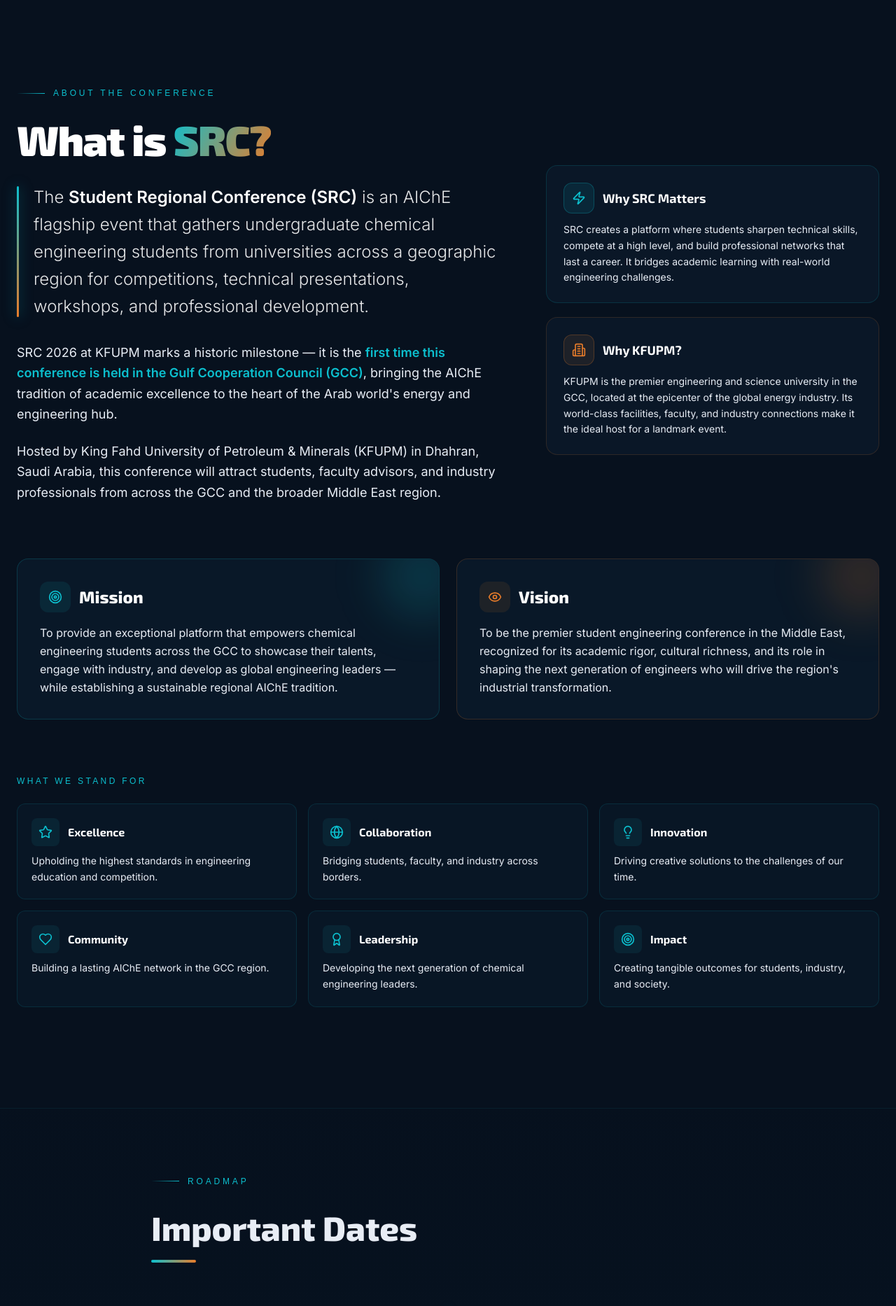
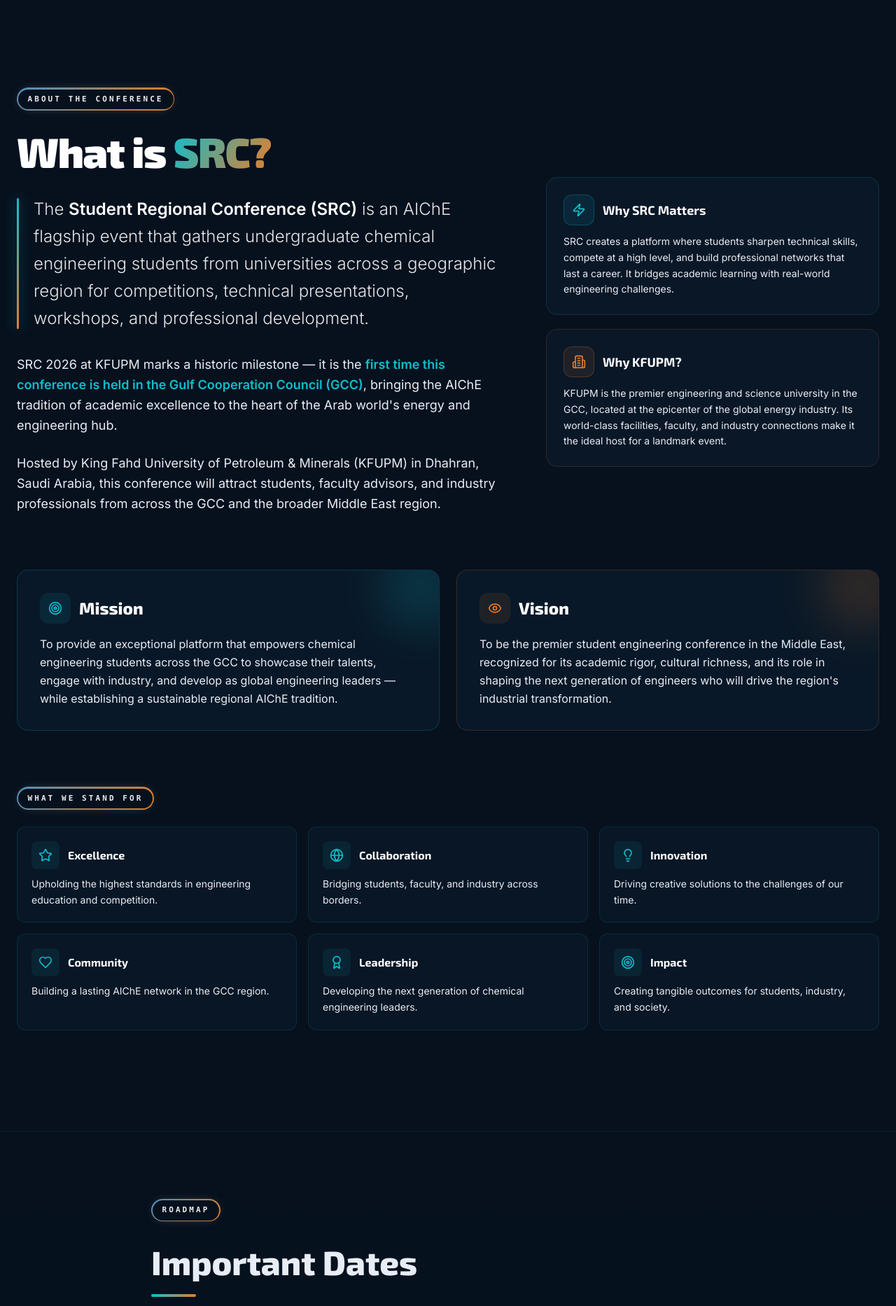
Before and after one commit to whysovague/SRC, a React (Vite) app: page / in a window 1280 px wide. Shown: the part 820-2686 px from the top of the page at 70% size. Built offline with nearby package versions, Linux system fonts and the light colour scheme; a web font is replaced by a local one.

Commit message:
edited eyebrow

```diff
--- a/SRC/app/App.tsx
+++ b/SRC/app/App.tsx
@@ -18,6 +18,9 @@
 // ─── Brand constants ──────────────────────────────────────────────────────────
 const TEAL = "#0CBFCE";
 const ORANGE = "#E87C2A";
+// Palette accents for section-header gradient (light blue → orange)
+const PALETTE_BLUE = "#4c90c1";
+const PALETTE_ORANGE = "#e47d1b";
 
 // ─── Helpers ──────────────────────────────────────────────────────────────────
 function SectionTag({ children }: { children: React.ReactNode }) {
@@ -66,6 +69,16 @@
     >
       {children}
     </button>
+  );
+}
+
+// Section-header eyebrow with a gradient-bordered pill (blue → orange).
+// Used at the top of each home-page section in place of the bare label.
+function GradientEyebrow({ children, className = "" }: { children: React.ReactNode; className?: string }) {
+  return (
+    <span className={`src-eyebrow ${className}`}>
+      <span className="src-eyebrow-inner">{children}</span>
+    </span>
   );
 }
 
@@ -737,6 +750,27 @@
           }
           .src-icard-glow, .src-icard-border { display: none; }
         }
+
+        /* Section eyebrow — gradient-bordered pill */
+        .src-eyebrow {
+          display: inline-block;
+          padding: 1.5px;
+          border-radius: 9999px;
+          background: linear-gradient(135deg, ${PALETTE_BLUE} 0%, ${PALETTE_ORANGE} 100%);
+          box-shadow: 0 0 18px -8px ${PALETTE_BLUE}66, 0 0 18px -8px ${PALETTE_ORANGE}66;
+        }
+        .src-eyebrow-inner {
+          display: inline-block;
+          padding: 6px 14px;
+          border-radius: inherit;
+          background: #07111E;
+          font-family: ui-monospace, SFMono-Regular, Menlo, monospace;
+          font-size: 11px;
+          font-weight: 600;
+          letter-spacing: 0.28em;
+          text-transform: uppercase;
+          color: rgba(255,255,255,0.92);
+        }
       `}</style>
 
       {/* Shared homepage background — molecule network + glow orbs + faint grid */}
@@ -836,9 +870,8 @@
 
         <div className="relative max-w-7xl mx-auto px-6">
           {/* Eyebrow */}
-          <div className="flex items-center gap-3 mb-7 src-rise">
-            <span className="w-10 h-px" style={{ background: `linear-gradient(90deg, transparent, ${TEAL})` }} />
-            <span className="text-xs font-mono tracking-[0.32em] uppercase" style={{ color: TEAL }}>About the Conference</span>
+          <div className="mb-7 src-rise">
+            <GradientEyebrow>About the Conference</GradientEyebrow>
           </div>
 
           <div className="grid lg:grid-cols-12 gap-12 lg:gap-16 items-center">
@@ -915,8 +948,8 @@
 
           {/* Values */}
           <div className="mt-20">
-            <div className="flex items-center gap-3 mb-6">
-              <p className="text-xs font-mono tracking-[0.28em] uppercase" style={{ color: TEAL }}>What We Stand For</p>
+            <div className="mb-6">
+              <GradientEyebrow>What We Stand For</GradientEyebrow>
             </div>
             <div className="grid sm:grid-cols-2 lg:grid-cols-3 gap-4">
               {[
@@ -967,7 +1000,7 @@
           {/* Sponsors */}
           <div className="px-6 flex items-end justify-between mb-8">
             <div>
-              <p className="text-xs font-mono tracking-[0.28em] uppercase mb-2" style={{ color: TEAL }}>Our Supporters</p>
+              <div className="mb-3"><GradientEyebrow>Our Supporters</GradientEyebrow></div>
               <h2 className="font-display text-3xl md:text-4xl font-extrabold text-white">Sponsors &amp; Partners</h2>
             </div>
             <button onClick={() => setSection("sponsors")} className="inline-flex items-center gap-1 hover:gap-2 text-sm font-semibold transition-all" style={{ color: TEAL }}>
@@ -986,7 +1019,7 @@
           {/* Speakers */}
           <div className="px-6 flex items-end justify-between mb-8 mt-16">
             <div>
-              <p className="text-xs font-mono tracking-[0.28em] uppercase mb-2" style={{ color: ORANGE }}>Meet The Experts</p>
+              <div className="mb-3"><GradientEyebrow>Meet The Experts</GradientEyebrow></div>
               <h2 className="font-display text-3xl md:text-4xl font-extrabold text-white">Speakers &amp; Judges</h2>
             </div>
             <button onClick={() => setSection("speakers")} className="inline-flex items-center gap-1 hover:gap-2 text-sm font-semibold transition-all" style={{ color: ORANGE }}>
@@ -1434,9 +1467,8 @@
       }} />
 
       <div className="relative z-10 max-w-4xl mx-auto px-6">
-        <div className="flex items-center gap-3 mb-7 src-rise">
-            <span className="w-10 h-px" style={{ background: `linear-gradient(90deg, transparent, ${TEAL})` }} />
-            <span className="text-xs font-mono tracking-[0.32em] uppercase" style={{ color: TEAL }}>Roadmap</span>
+        <div className="mb-7 src-rise">
+            <GradientEyebrow>Roadmap</GradientEyebrow>
           </div>
         <SectionTitle>Important Dates</SectionTitle>
         <Divider />
```
